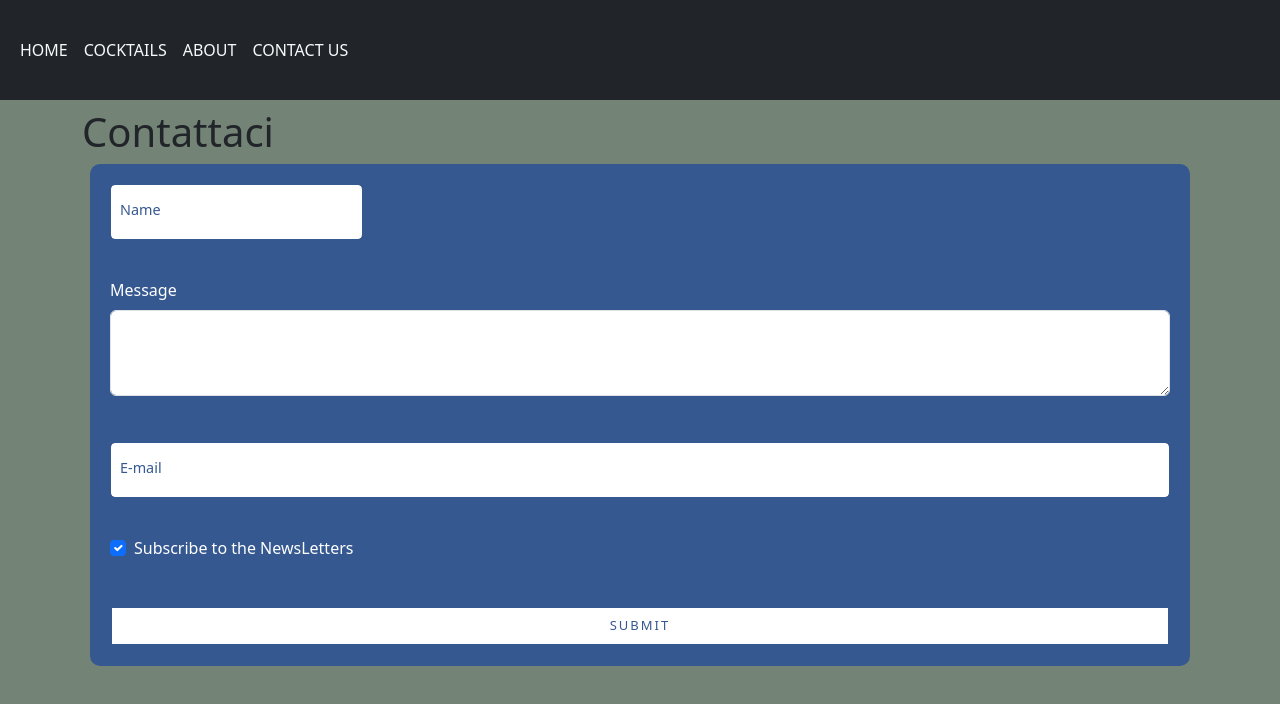
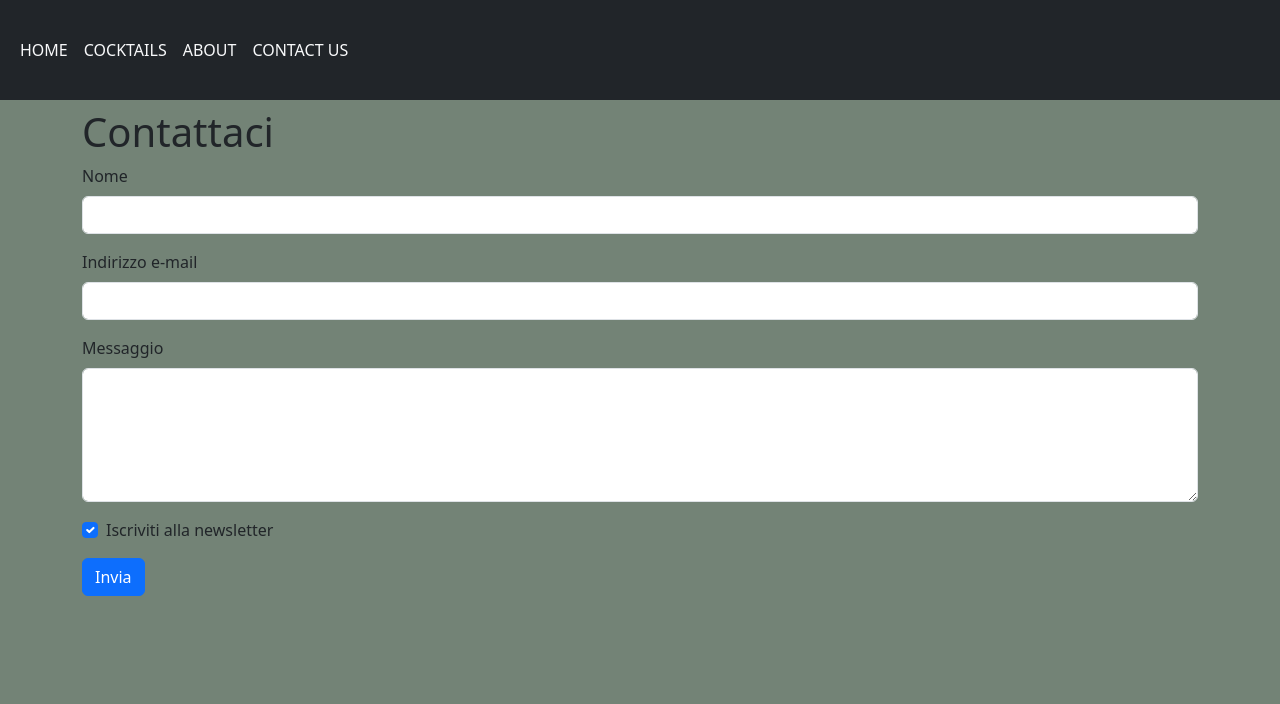
Before and after one commit to Andreaserra1997/laravel-vue-router-frontoffice-main, a Vue app: page /contact in a window 1280 px wide. Shown: the top 704 px of the page. Built offline with nearby package versions, Linux system fonts and the light colour scheme.

Commit message:
fix contact 2

```diff
--- a/src/pages/AppContact.vue
+++ b/src/pages/AppContact.vue
@@ -59,7 +59,7 @@ export default {
     <button type="button" class="btn-close" data-bs-dismiss="alert" aria-label="Close"></button>
   </div>
 
-  <!-- <form @submit.prevent="sendLead" novalidate>
+  <form @submit.prevent="sendLead" novalidate>
     <div class="mb-3">
       <label for="name" class="form-label">Nome</label>
       <input type="email" class="form-control" id="name" v-model="name" />
@@ -83,180 +83,7 @@ export default {
     <button type="submit" class="btn btn-primary" :disabled="isSending">
       Invia
     </button>
-  </form> -->
-
-  <form @submit.prevent="sendLead" novalidate class="form mx-auto">
-
-    <div class="flex" novalidate>
-      <label for="name" class="form-label">
-        <input class="input form-control" id="name" v-model="name" aria-describedby="emailHelp" type="text" required="">
-        <span>Name</span>
-      </label>
-
-
-    </div>
-
-    <div class="mb-3">
-      <label for="message" class="form-label text-white">Message</label>
-      <textarea class="form-control" id="message" v-model="message" rows="3">
-  </textarea>
-
-    </div>
-
-    <label for="email" class="form-label">
-      <input class="input form-control" id="email" v-model="email" type="email" aria-describedby="emailHelp"
-        placeholder="" required="">
-      <span>E-mail</span>
-    </label>
-
-    <div class="mb-3 form-check">
-      <input type="checkbox" class="form-check-input" id="exampleCheck1" v-model="newsletter" />
-      <label class="form-check-label text-white" for="newsletters">Subscribe to the NewsLetters</label>
-    </div>
-
-
-    <button href="#" class="fancy" :disabled="isSending">
-      <span class="top-key"></span>
-      <span class="text">SUBMIT</span>
-      <span class="bottom-key-1"></span>
-      <span class="bottom-key-2"></span>
-    </button>
   </form>
 </template>
 
-<style lang="scss" scoped>
-.form {
-  display: flex;
-  flex-direction: column;
-  gap: 30px;
-  max-width: 1100px;
-  background-color: #355891;
-  padding: 20px;
-  border-radius: 10px;
-  position: relative;
-}
-
-.message {
-  color: #355891;
-  font-size: 14px;
-}
-
-.flex {
-  display: flex;
-  width: 100%;
-  gap: 2rem;
-}
-
-.form label {
-  position: relative;
-}
-
-.form label .input {
-  width: 100%;
-  padding: 10px 10px 20px 10px;
-  outline: 0;
-  border: 1px solid #355891;
-  border-radius: 5px;
-}
-
-.form label .input+span {
-  position: absolute;
-  left: 10px;
-  top: 15px;
-  color: #355891;
-  font-size: 0.9em;
-  cursor: text;
-  transition: 0.3s ease;
-}
-
-.form label .input:placeholder-shown+span {
-  top: 15px;
-  font-size: 0.9em;
-}
-
-.form label .input:focus+span,
-.form label .input:valid+span {
-  top: 30px;
-  font-size: 0.7em;
-  font-weight: 600;
-}
-
-.form label .input:valid+span {
-  color: green;
-}
-
-.input01 {
-  width: 100%;
-  padding: 10px 10px 20px 10px;
-  outline: 0;
-  border: 1px solid #355891;
-  border-radius: 5px;
-}
-
-.form label .input01+span {
-  position: absolute;
-  left: 10px;
-  top: 50px;
-  color: #355891;
-  font-size: 0.9em;
-  cursor: text;
-  transition: 0.3s ease;
-}
-
-.form label .input01:placeholder-shown+span {
-  top: 40px;
-  font-size: 0.9em;
-}
-
-.form label .input01:focus+span,
-.form label .input01:valid+span {
-  top: 50px;
-  font-size: 0.7em;
-  font-weight: 600;
-}
-
-.form label .input01:valid+span {
-  color: green;
-}
-
-.fancy {
-  background-color: white;
-  border: 2px solid #355891;
-  border-radius: 0px;
-  box-sizing: border-box;
-  color: #355891;
-  cursor: pointer;
-  display: inline-block;
-  font-weight: 390;
-  letter-spacing: 2px;
-  margin: 0;
-  outline: none;
-  overflow: visible;
-  padding: 8px 30px;
-  position: relative;
-  text-align: center;
-  text-decoration: none;
-  text-transform: none;
-  transition: all 0.3s ease-in-out;
-  user-select: none;
-  font-size: 13px;
-}
-
-
-.fancy:hover {
-  color: #355891;
-  background: #5f82a9;
-}
-
-.fancy:hover::before {
-  background: #355891;
-}
-
-.fancy:hover .text {
-  color: white;
-}
-
-.fancy:hover .top-key {
-  width: 0px;
-}
-</style>
+<style></style>
```
